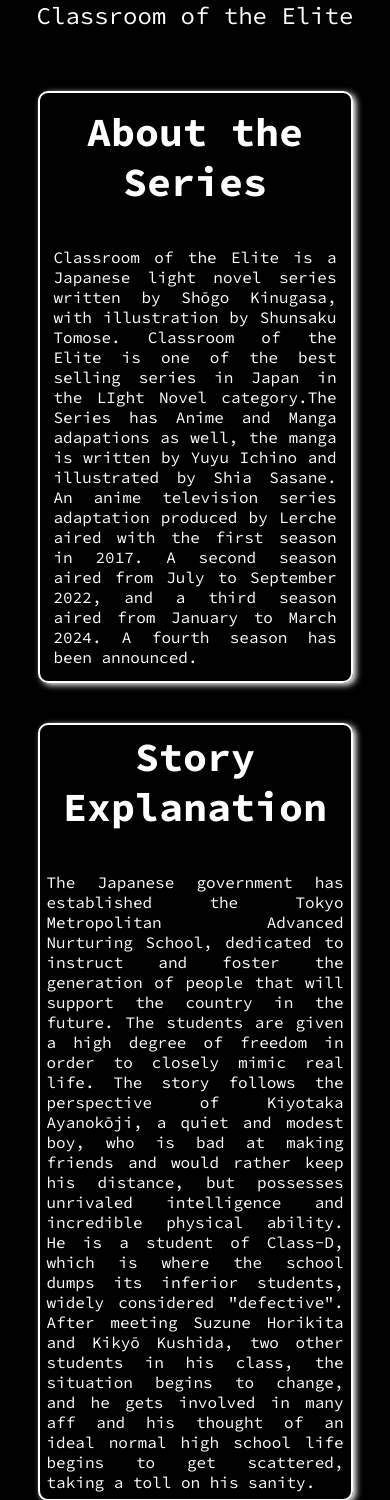
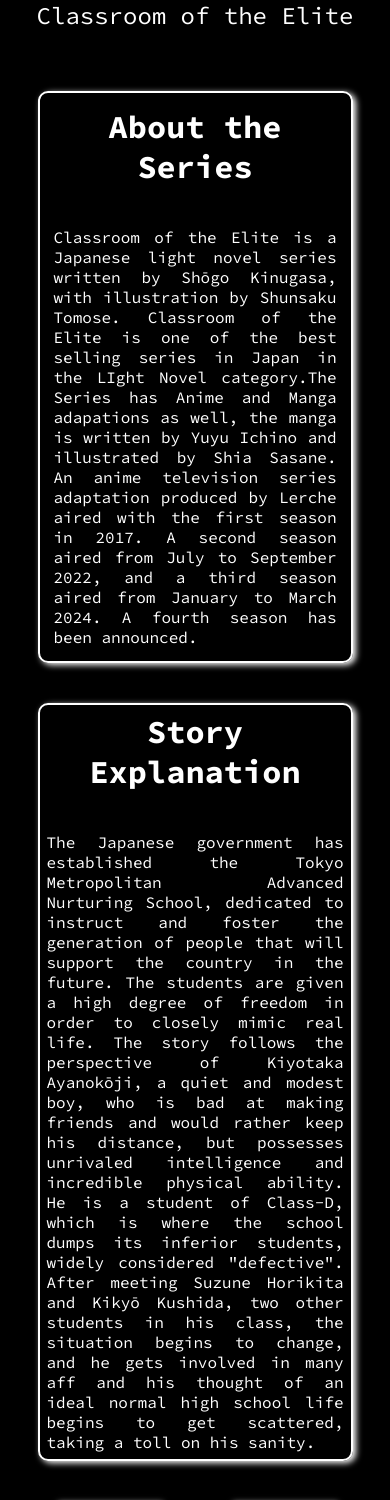
Before and after one commit to GozonBende/webfejlesztes, a PHP site: page / in a window 390 px wide. Shown: the part 156-1656 px from the top of the page. Run offline with PHP 8.4, Linux system fonts and the light colour scheme; some web fonts are replaced.

Commit message:
mobil nézet

```diff
--- a/style.css
+++ b/style.css
@@ -92,7 +92,7 @@
 
 .overview_title {
     display: flex;
-    font-size: 2.5em;
+    font-size: 2em;
     text-align: center;
     padding-bottom: 20px;
 }
@@ -236,6 +236,7 @@
 .page3_container {
     display: flex;
     align-content: center;
+    width: 100%;
 
 }
 
@@ -522,6 +523,7 @@
         display: flex;
         font-size: 3em;
     }
+    .overview_title{font-size: 2.5em;}}
 
     .overall_article1,
     .overall_article2,
```
